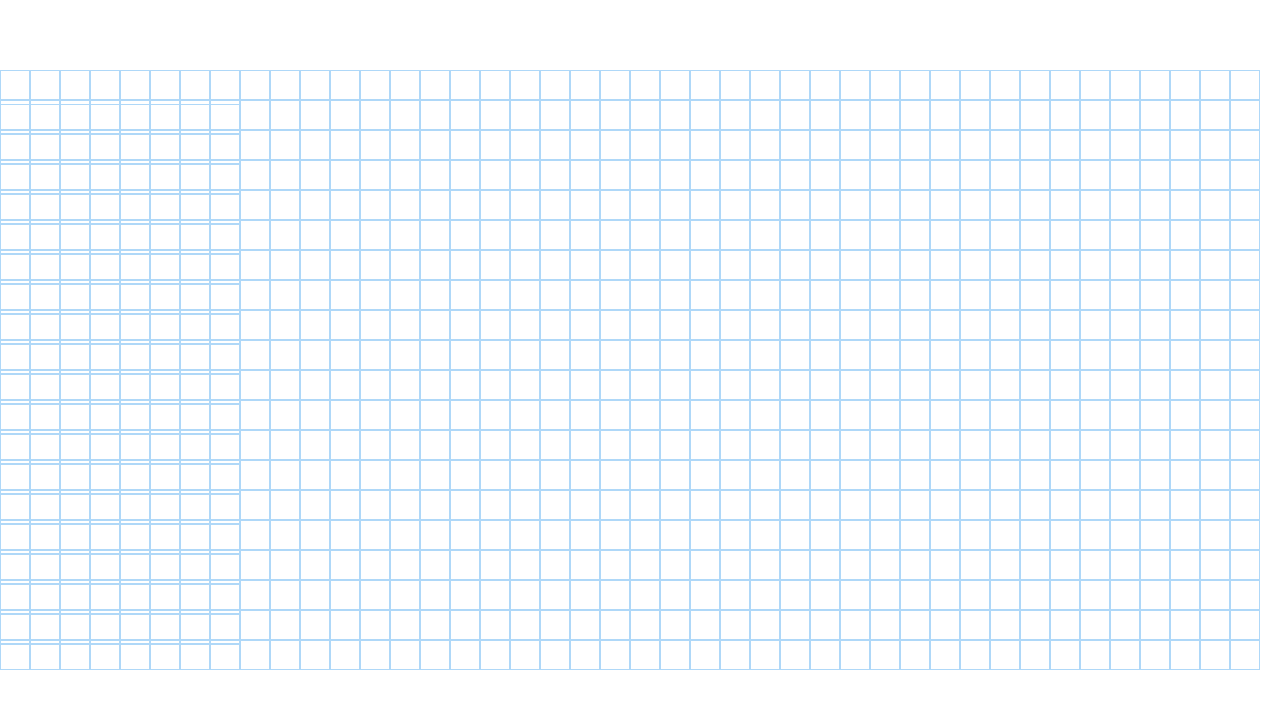
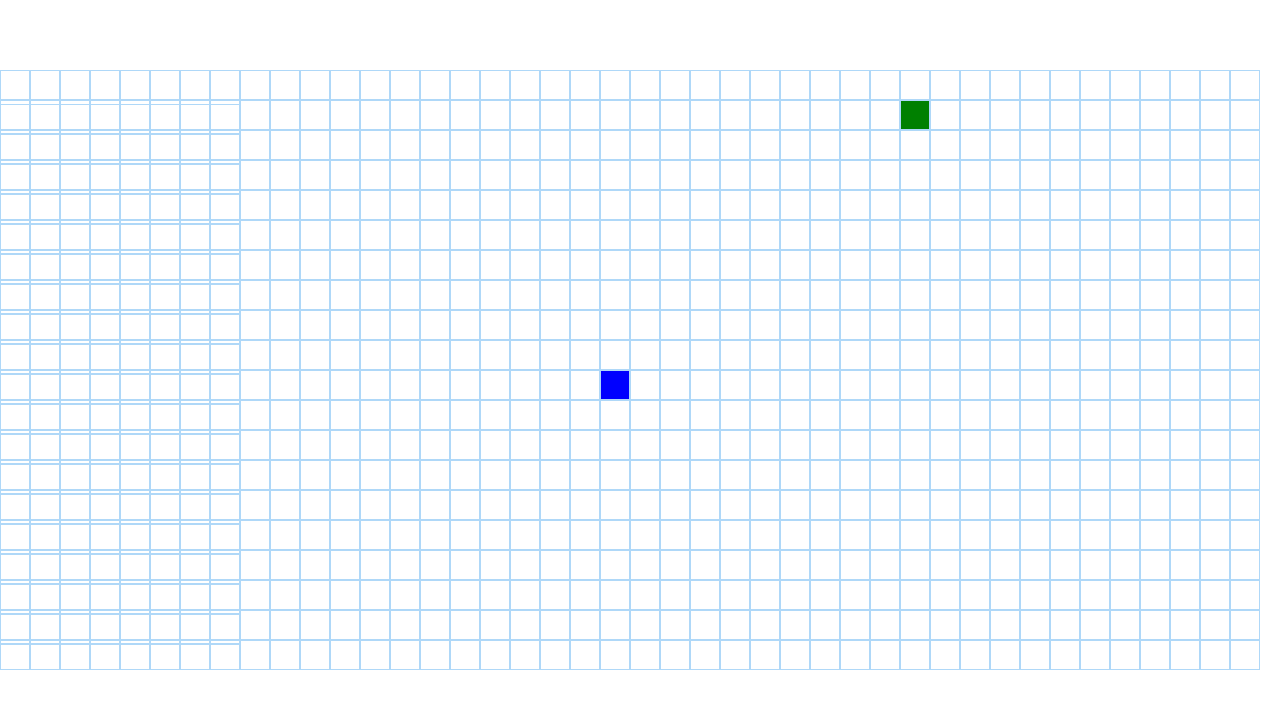
Before and after one commit to rushibhosale/pathfinding-visualizer, a React (Create React App) app: page / in a window 1280 px wide. Shown: the top 708 px of the page. Built offline with nearby package versions, Linux system fonts and the light colour scheme.

Commit message:
[grid] -node sepreated

```diff
--- a/src/Components/Grid/Grid.css
+++ b/src/Components/Grid/Grid.css
@@ -8,9 +8,3 @@
   align-items: center;
   overflow: hidden;
 }
-.node {
-  width: 30px;
-  height: 30px;
-  border: 1px solid rgb(175, 216, 248);
-  display: inline-block;
-}
--- a/src/Components/Grid/Grid.js
+++ b/src/Components/Grid/Grid.js
@@ -2,6 +2,12 @@ import { Component } from "react";
 import "./Grid.css";
 import { Node } from "./Node/Node";
 
+//startNode row,col
+const START_NODE_ROW = 10;
+const START_NODE_COL = 20;
+//Finish NOde row,col
+const FINISH_NODE_ROW = 1;
+const FINISH_NODE_COL = 30;
 
 export class Grid extends Component {
 
@@ -14,6 +20,9 @@ export class Grid extends Component {
         //set variable for  max rows and cols
         this.maxWidth = 50;
         this.maxHeight = 20;
+
+
+
     }
 
     componentDidMount() {
@@ -73,8 +82,8 @@ const createNewNode = (row, col) => {
     return {
         row,
         col,
-        isStartNode: false,
-        isFinishNode: false,
+        isStartNode: row == START_NODE_ROW && col == START_NODE_COL,
+        isFinishNode: row == FINISH_NODE_ROW && col == FINISH_NODE_COL,
     }
 
 }
--- a/src/Components/Grid/Node/Node.css
+++ b/src/Components/Grid/Node/Node.css
@@ -0,0 +1,13 @@
+.node {
+  width: 30px;
+  height: 30px;
+  border: 1px solid rgb(175, 216, 248);
+  display: inline-block;
+}
+
+.start-node {
+  background-color: blue;
+}
+.finish-node {
+  background-color: green;
+}
--- a/src/Components/Grid/Node/Node.js
+++ b/src/Components/Grid/Node/Node.js
@@ -1,15 +1,15 @@
 import { Component } from "react";
-
+import "./Node.css";
 export class Node extends Component {
     constructor() {
         super();
     }
     render() {
         const { row, col, isStartNode, isFinishNode } = this.props;
-
+        const class_name = isStartNode ? "node start-node" : isFinishNode ? "node finish-node" : "node";
         return (
 
-            <div id={`node-${row}-${col}`} className="node"></div>
+            <div id={`node-${row}-${col}`} className={class_name}></div>
         );
     }
 }
```
